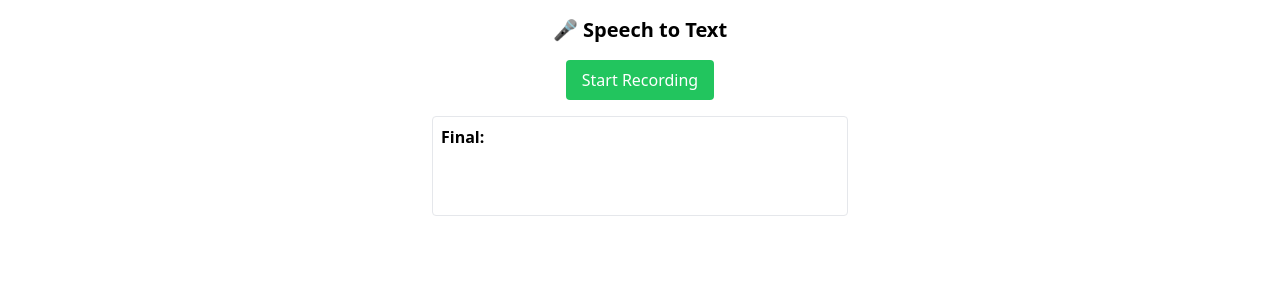
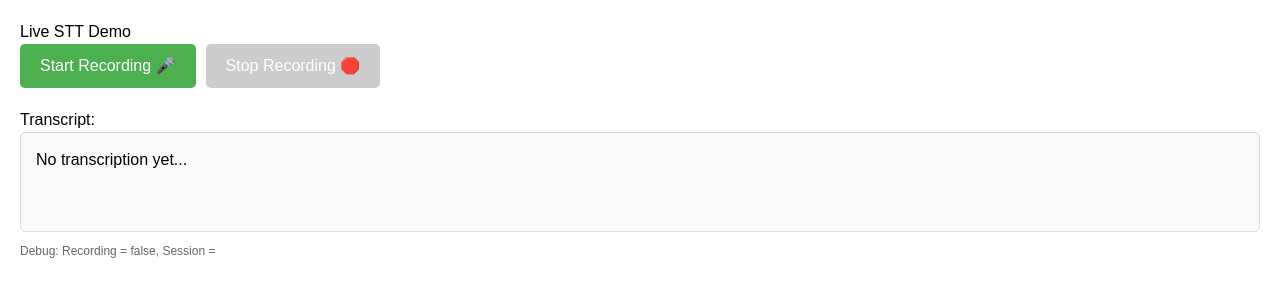
Before and after one commit to lewisabel/hackMIT-2025, a React (Create React App) app in the folder frontend/: page / in a window 1280 px wide. Shown: the top 300 px of the page. Built offline with nearby package versions, Linux system fonts and the light colour scheme.

Commit message:
Revert "new implementation"
This reverts commit 323343920867bf1b7c0e150eeba492720cad84af.

```diff
--- a/frontend/src/App.js
+++ b/frontend/src/App.js
@@ -1,111 +1,260 @@
-// not super accurate but hopefully works
-import React, { useState, useEffect, useRef } from "react";
+// ------------ records one chunk
+import React, { useState, useRef, useEffect } from "react";
 
-const SpeechToText = () => {
-  const [finalText, setFinalText] = useState("");
-  const [interimText, setInterimText] = useState("");
-  const [isListening, setIsListening] = useState(false);
-  const recognitionRef = useRef(null);
+function App() {
+  const [transcript, setTranscript] = useState("");
+  const [recording, setRecording] = useState(false);
+  const [sessionFile, setSessionFile] = useState("");
+  const streamRef = useRef(null);
+  const sessionFileRef = useRef("");
+  const intervalRef = useRef(null);
+  const mediaRecorderRef = useRef(null);
+  const audioChunksRef = useRef([]);
 
-  useEffect(() => {
-    const SpeechRecognition =
-      window.SpeechRecognition || window.webkitSpeechRecognition;
-    if (!SpeechRecognition) {
-      alert("Your browser does not support Speech Recognition.");
+  const sendChunk = async (chunk) => {
+    const currentSessionFile = sessionFileRef.current;
+
+    console.log("=== SENDING CHUNK ===");
+    console.log("Session file:", currentSessionFile);
+    console.log("Chunk size:", chunk.size);
+    console.log("Chunk type:", chunk.type);
+
+    if (!currentSessionFile) {
+      console.error("No session file available for chunk");
       return;
     }
 
-    const recognition = new SpeechRecognition();
-    recognition.continuous = true;
-    recognition.interimResults = true;
-    recognition.lang = "en-US";
+    if (chunk.size === 0) {
+      console.warn("Empty chunk, skipping");
+      return;
+    }
 
-    recognition.onresult = (event) => {
-      let interim = "";
-      let final = "";
+    const formData = new FormData();
+    formData.append("audio", chunk, "chunk.webm");
 
-      for (let i = event.resultIndex; i < event.results.length; i++) {
-        const transcript = event.results[i][0].transcript.trim();
-        if (event.results[i].isFinal) {
-          final += transcript + " ";
-        } else {
-          interim += transcript + " ";
-        }
+    try {
+      console.log("Making fetch request...");
+      const res = await fetch("http://localhost:3001/stt-chunk", {
+        method: "POST",
+        headers: {
+          "X-Session-File": currentSessionFile,
+        },
+        body: formData,
+      });
+
+      console.log("Response status:", res.status);
+      const result = await res.json();
+      console.log("Response data:", result);
+
+      if (result.transcript && result.transcript.trim()) {
+        console.log("Adding transcript:", result.transcript);
+        setTranscript((prev) => prev + (prev ? " " : "") + result.transcript);
       }
 
-      // update state
-      setFinalText((prev) => prev + final);
-      setInterimText(interim);
-    };
-
-    recognition.onerror = (event) => {
-      console.error("Speech recognition error:", event.error);
-    };
-
-    recognitionRef.current = recognition;
-  }, []);
-
-  const startListening = () => {
-    setFinalText("");
-    setInterimText("");
-    if (recognitionRef.current) {
-      recognitionRef.current.start();
-      setIsListening(true);
+      if (result.error) {
+        console.error("Server error:", result.error);
+      }
+    } catch (err) {
+      console.error("Error sending chunk:", err);
     }
   };
 
-  const stopListening = () => {
-    if (recognitionRef.current) {
-      setIsListening(false);
+  const collectAndSendChunk = async () => {
+    console.log("=== COLLECT AND SEND ===");
+    console.log("Audio chunks available:", audioChunksRef.current.length);
 
-      // 👇 Grab the latest transcript before stopping
-      const transcriptToSave = (finalText + " " + interimText).trim();
-
-      setTimeout(() => {
-        recognitionRef.current.stop();
-
-        // Only save if we actually have something
-        if (transcriptToSave) {
-          saveToServer(transcriptToSave);
-        }
-      }, 500); // delay helps flush last words
+    if (audioChunksRef.current.length > 0) {
+      const blob = new Blob(audioChunksRef.current, { type: "audio/webm" });
+      console.log("Created blob with size:", blob.size);
+      audioChunksRef.current = []; // Clear chunks
+      await sendChunk(blob);
+    } else {
+      console.log("No audio chunks to send");
     }
   };
 
-  const saveToServer = async (content) => {
+  const startRecording = async () => {
     try {
-      const res = await fetch("http://localhost:5000/save-transcript", {
-        method: "POST",
-        headers: { "Content-Type": "application/json" },
-        body: JSON.stringify({ text: content }),
+      console.log("=== STARTING RECORDING ===");
+
+      // New transcript file per session
+      const timestamp = new Date().toISOString().replace(/[:.]/g, "-");
+      const newSessionFile = `transcript_${timestamp}.txt`;
+      setSessionFile(newSessionFile);
+      sessionFileRef.current = newSessionFile;
+      setTranscript("");
+
+      console.log("Session file:", newSessionFile);
+
+      const stream = await navigator.mediaDevices.getUserMedia({
+        audio: {
+          echoCancellation: true,
+          noiseSuppression: true,
+          sampleRate: 48000,
+        }
       });
 
-      const msg = await res.text();
-      console.log("✅ Server response:", msg);
+      streamRef.current = stream;
+      console.log("Got media stream");
+
+      const mediaRecorder = new MediaRecorder(stream, {
+        mimeType: 'audio/webm;codecs=opus'
+      });
+      mediaRecorderRef.current = mediaRecorder;
+      audioChunksRef.current = [];
+
+      mediaRecorder.ondataavailable = (e) => {
+        console.log("=== DATA AVAILABLE ===");
+        console.log("Data size:", e.data.size);
+        console.log("Data type:", e.data.type);
+
+        if (e.data.size > 0) {
+          audioChunksRef.current.push(e.data);
+          console.log("Added to chunks, total chunks:", audioChunksRef.current.length);
+        }
+      };
+
+      mediaRecorder.onerror = (e) => {
+        console.error("MediaRecorder error:", e);
+      };
+
+      mediaRecorder.onstart = () => {
+        console.log("MediaRecorder started successfully");
+      };
+
+      mediaRecorder.onstop = () => {
+        console.log("MediaRecorder stopped");
+      };
+
+      // Start recording
+      mediaRecorder.start(1000); // Collect data every 1 second
+      console.log("MediaRecorder.start() called");
+
+      // Set up interval to send chunks every 3 seconds
+      intervalRef.current = setInterval(async () => {
+        console.log("=== INTERVAL TICK ===");
+        await collectAndSendChunk();
+      }, 10000);
+
+      setRecording(true);
+      console.log("Recording state set to true");
+
     } catch (err) {
-      console.error("❌ Error saving transcript:", err);
+      console.error("Error starting recording:", err);
+      alert("Error accessing microphone: " + err.message);
     }
   };
 
+  const stopRecording = async () => {
+    console.log("=== STOPPING RECORDING ===");
+    setRecording(false);
+
+    // Clear the interval
+    if (intervalRef.current) {
+      clearInterval(intervalRef.current);
+      intervalRef.current = null;
+      console.log("Cleared interval");
+    }
+
+    // Stop recorder and send final chunk
+    if (mediaRecorderRef.current && mediaRecorderRef.current.state === "recording") {
+      mediaRecorderRef.current.stop();
+
+      // Wait a bit then send final chunks
+      setTimeout(async () => {
+        await collectAndSendChunk();
+      }, 500);
+    }
+
+    // Stop all audio tracks
+    if (streamRef.current) {
+      streamRef.current.getTracks().forEach(track => track.stop());
+      streamRef.current = null;
+      console.log("Stopped audio tracks");
+    }
+  };
+
+  // Cleanup on component unmount
+  useEffect(() => {
+    return () => {
+      if (intervalRef.current) {
+        clearInterval(intervalRef.current);
+      }
+      if (streamRef.current) {
+        streamRef.current.getTracks().forEach(track => track.stop());
+      }
+    };
+  }, []);
+
   return (
-    <div className="p-4 max-w-md mx-auto text-center">
-      <h2 className="text-xl font-bold mb-4">🎤 Speech to Text</h2>
-      <button
-        onClick={isListening ? stopListening : startListening}
-        className={`px-4 py-2 rounded ${
-          isListening ? "bg-red-500" : "bg-green-500"
-        } text-white`}
-      >
-        {isListening ? "Stop & Save" : "Start Recording"}
-      </button>
+    <div style={{ padding: "20px", fontFamily: "Arial, sans-serif" }}>
+      <h2>Live STT Demo</h2>
+      <div style={{ marginBottom: "20px" }}>
+        <button
+          onClick={startRecording}
+          disabled={recording}
+          style={{
+            padding: "10px 20px",
+            marginRight: "10px",
+            fontSize: "16px",
+            backgroundColor: recording ? "#ccc" : "#4CAF50",
+            color: "white",
+            border: "none",
+            borderRadius: "5px",
+            cursor: recording ? "not-allowed" : "pointer"
+          }}
+        >
+          Start Recording 🎤
+        </button>
+        <button
+          onClick={stopRecording}
+          disabled={!recording}
+          style={{
+            padding: "10px 20px",
+            fontSize: "16px",
+            backgroundColor: !recording ? "#ccc" : "#f44336",
+            color: "white",
+            border: "none",
+            borderRadius: "5px",
+            cursor: !recording ? "not-allowed" : "pointer"
+          }}
+        >
+          Stop Recording 🛑
+        </button>
+      </div>
 
-      <div className="mt-4 p-2 border rounded min-h-[100px] text-left whitespace-pre-wrap">
-        <strong>Final:</strong> {finalText}
-        <br />
-        <em style={{ color: "gray" }}>{interimText}</em>
+      {recording && (
+        <div style={{
+          padding: "10px",
+          backgroundColor: "#e7f3ff",
+          borderRadius: "5px",
+          marginBottom: "20px"
+        }}>
+          🔴 Recording... (Session: {sessionFile})
+          <br />
+          <small>Requesting data every 10s, minimum 10KB chunks</small>
+        </div>
+      )}
+
+      <div style={{ marginTop: "20px" }}>
+        <h3>Transcript:</h3>
+        <div style={{
+          border: "1px solid #ddd",
+          padding: "15px",
+          minHeight: "100px",
+          backgroundColor: "#f9f9f9",
+          borderRadius: "5px",
+          whiteSpace: "pre-wrap"
+        }}>
+          {transcript || "No transcription yet..."}
+        </div>
+      </div>
+
+      <div style={{ marginTop: "10px", fontSize: "12px", color: "#666" }}>
+        Debug: Recording = {recording.toString()}, Session = {sessionFile}
       </div>
     </div>
   );
-};
+}
 
-export default SpeechToText;
+export default App;
```
Also changed, not shown: 1 other file (tests, documents, lock files or other folders).
